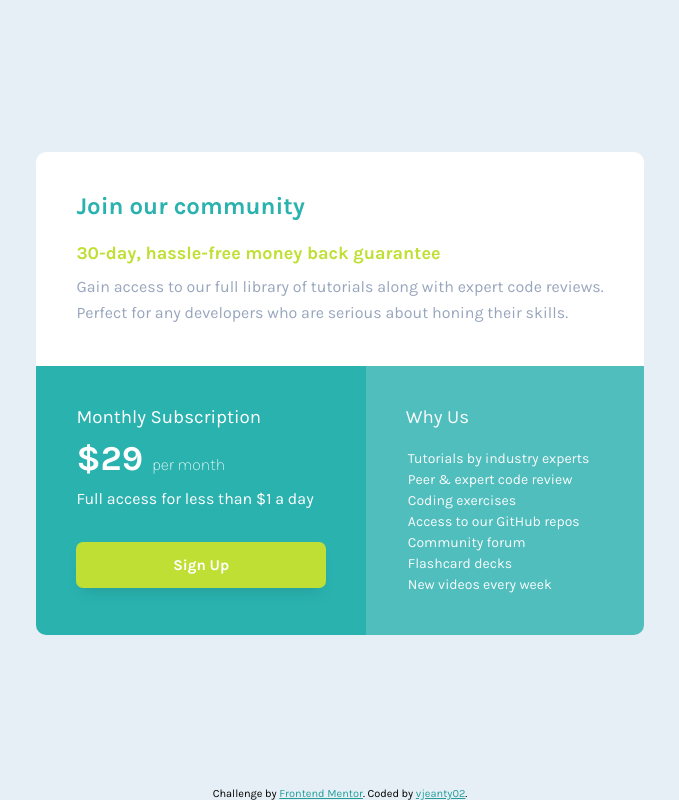
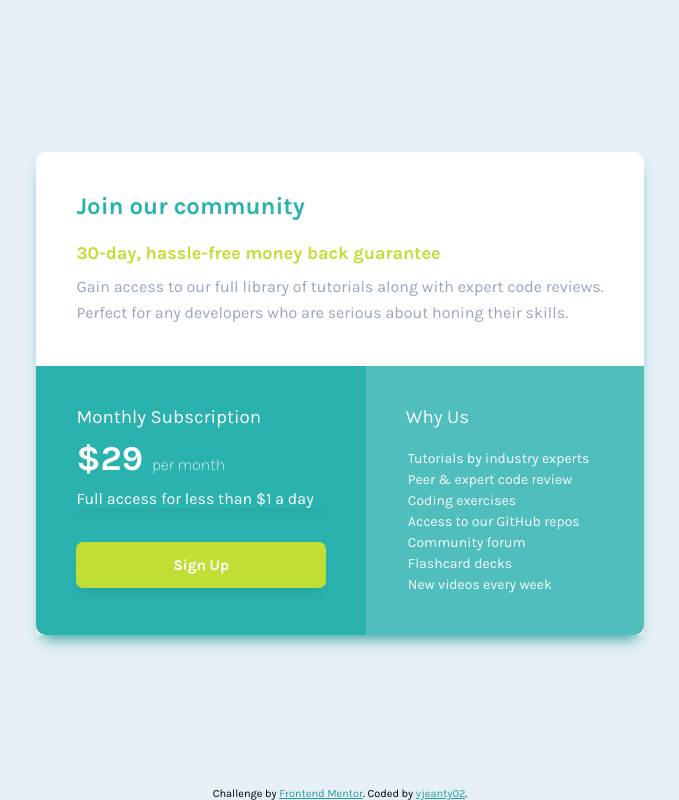
Before and after one commit to vjeanty02/Single-price-grid-component, a plain HTML site: page index.html in a window 1280 px wide. Shown: the whole page, without its empty margins (300-979 px from the left). Drawn offline with Linux system fonts and the light colour scheme.

Commit message:
Add shadow to card

```diff
--- a/style.css
+++ b/style.css
@@ -72,6 +72,9 @@ footer
     grid-template-rows: auto;
     grid-column-gap: 0px;
     grid-row-gap: 0px;
+    padding: 0px;
+
+    box-shadow: 0px 10px 14px -7px hsl(179, 62%, 38%);
 }
 
     /*----------  section-community  ----------*/
```
